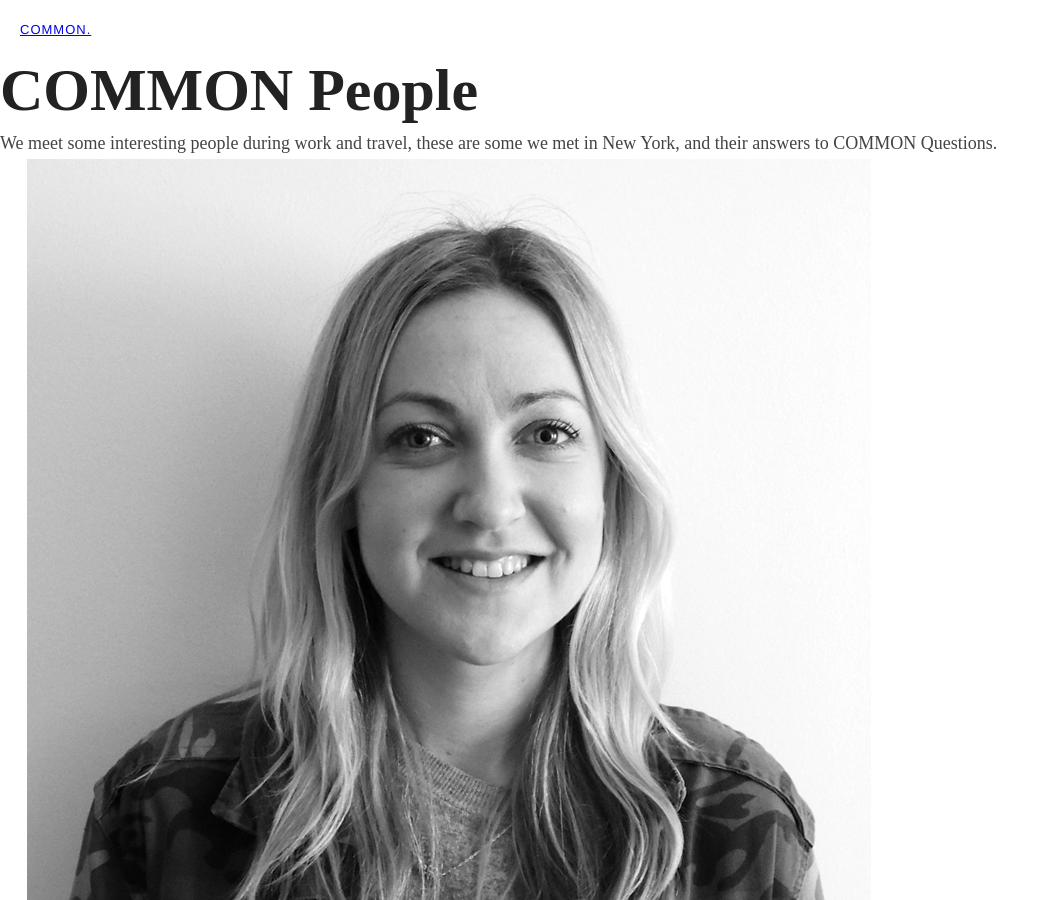
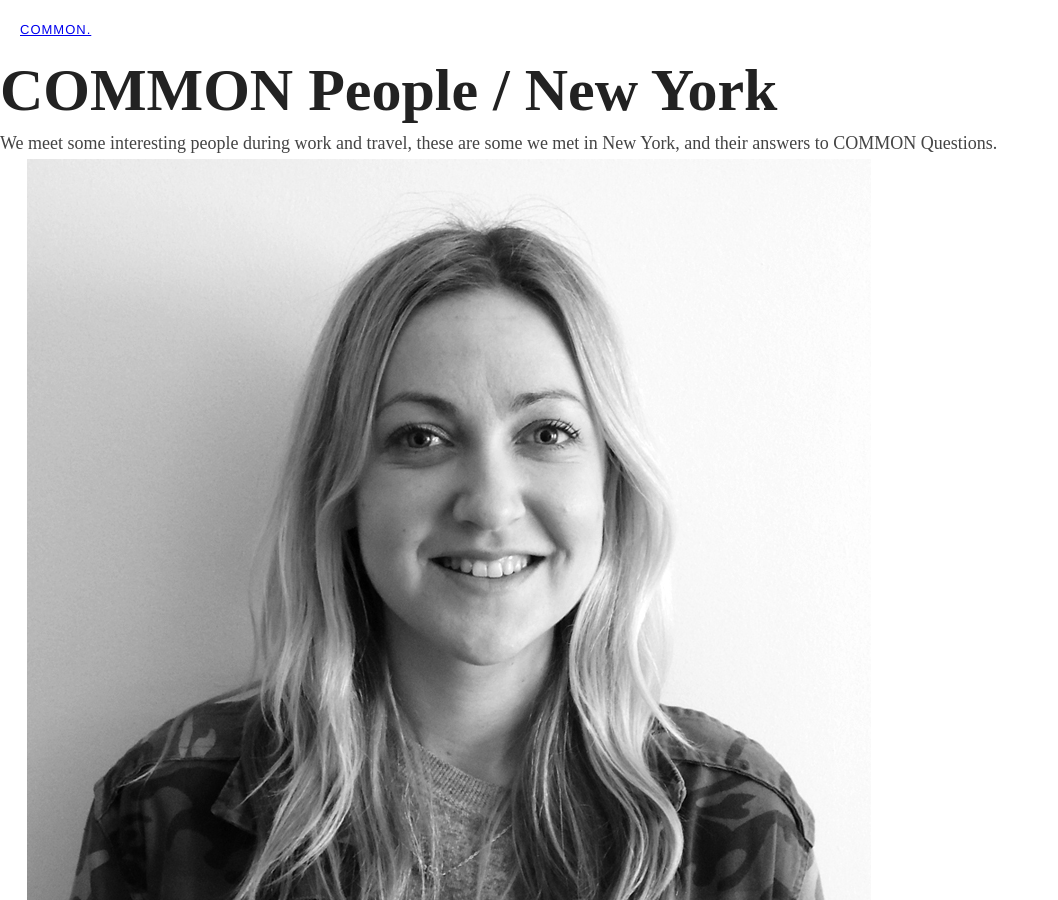
Before and after one commit to studiomattsmith/studiomattsmith.github.io, a Jekyll site: the page built from _posts/2013-05-30-questions.md, in a window 1280 px wide and 900 px high. Shown: the whole window, without its empty margins (0-1058 px from the left). Built offline with Jekyll 4.4.1, drawn with Linux system fonts in a browser that asks for light colours.

Commit message:
changed title

```diff
--- a/_posts/2013-05-30-questions.md
+++ b/_posts/2013-05-30-questions.md
@@ -2,13 +2,13 @@
 layout: project
 intro: People we meet along the way.
 image: /assets/images/questions/Karie.jpg
-title: COMMON People
+title: COMMON People / New York
 category: People
-tags: COMMON, NewYorkCOMMON, questions
+tags: COMMON, New York, questions
 orientation: landscape
 ---
 
-# COMMON People
+# COMMON People / New York
 
 We meet some interesting people during work and travel, these are some we met in New York, and their answers to COMMON Questions.
 
```
